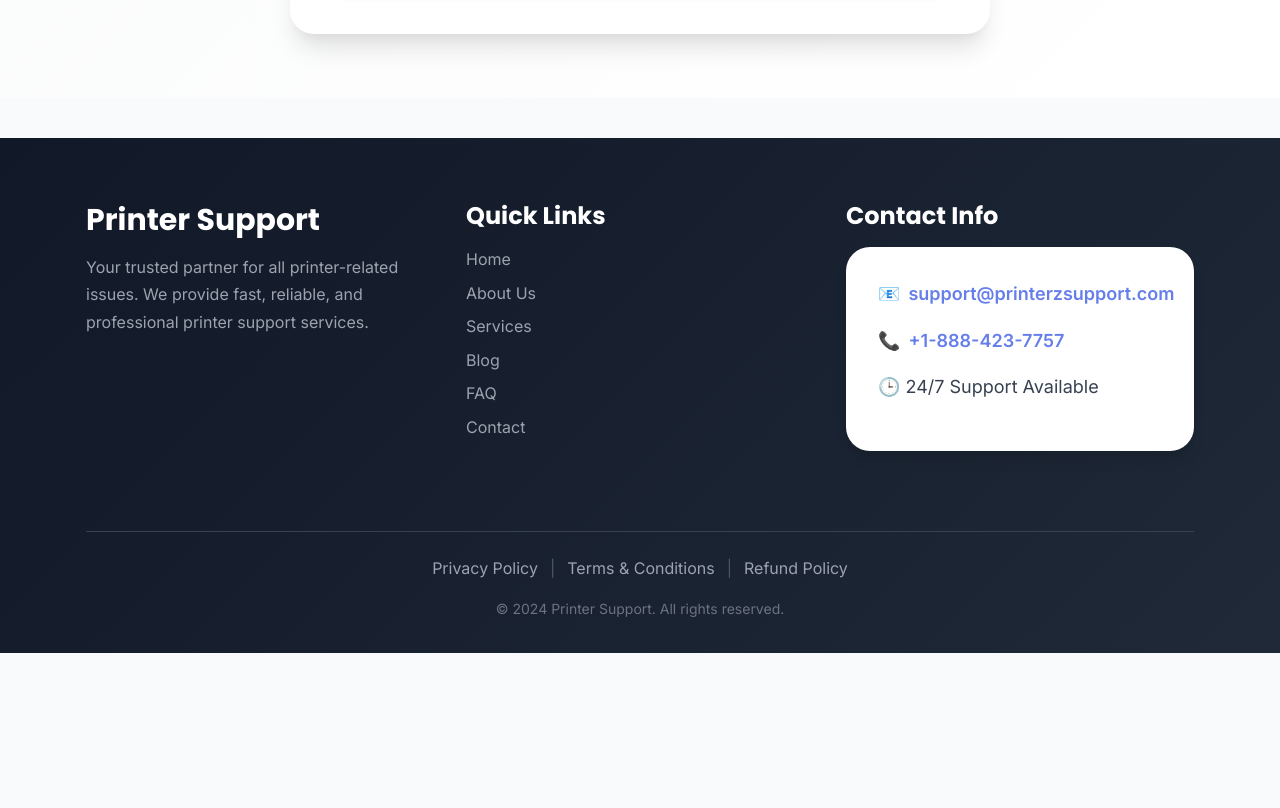
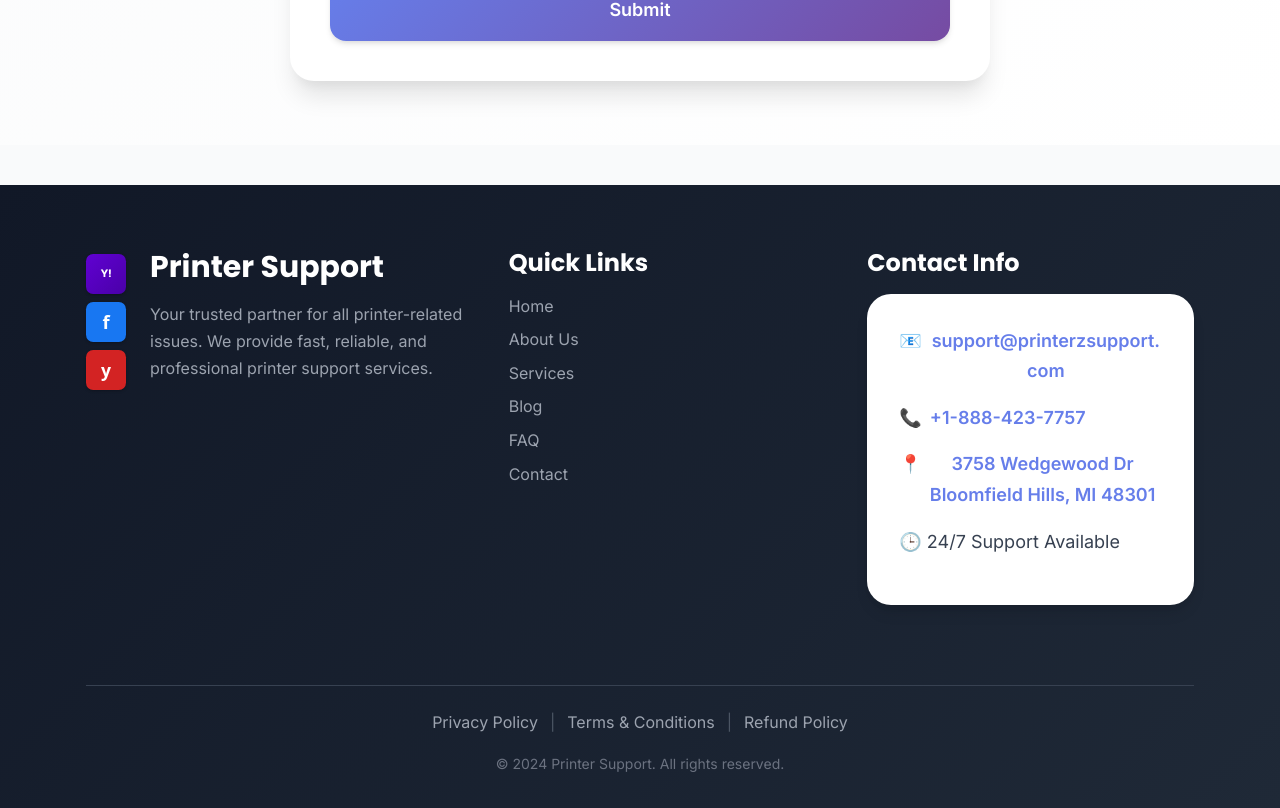
Before and after one commit to mshekhu1/printerzsupport, a Next.js app: page /contact in a window 1280 px wide. Shown: the part 1149-1957 px from the top of the page. Before the commit the page ends 1802 px from the top, so only its background shows below. Built offline with nearby package versions, Linux system fonts and the light colour scheme.

Commit message:
update changes

```diff
--- a/app/components/Footer.js
+++ b/app/components/Footer.js
@@ -4,6 +4,40 @@ export default function Footer({ style }) {
   return (
     <footer className="footer" style={style}>
       <div className="container">
+        <div className="footer-top-row">
+          <nav className="footer-listing-icons" aria-label="Listings and reviews">
+            <a
+              href="https://local.yahoo.com/info-240067504-printer-support-bloomfield-hills/"
+              className="footer-listing-icon footer-listing-icon-yahoo"
+              target="_blank"
+              rel="noopener noreferrer"
+              aria-label="Printer Support on Yahoo Local"
+              title="Yahoo Local"
+            >
+              <span aria-hidden="true">Y!</span>
+            </a>
+            <a
+              href="https://www.facebook.com/printercarepro"
+              className="footer-listing-icon footer-listing-icon-facebook"
+              target="_blank"
+              rel="noopener noreferrer"
+              aria-label="Printer Support on Facebook"
+              title="Facebook"
+            >
+              <span aria-hidden="true">f</span>
+            </a>
+            <a
+              href="https://m.yelp.com/biz/printer-support-bloomfield-hills"
+              className="footer-listing-icon footer-listing-icon-yelp"
+              target="_blank"
+              rel="noopener noreferrer"
+              aria-label="Printer Support on Yelp"
+              title="Yelp"
+            >
+              <span aria-hidden="true">y</span>
+            </a>
+          </nav>
+
           <div className="footer-content">
             <div className="footer-section">
               <h3>Printer Support</h3>
@@ -27,7 +61,19 @@ export default function Footer({ style }) {
               <div className="contact-info">
                 <p>📧 <a href="mailto:support@printerzsupport.com">support@printerzsupport.com</a></p>
                 <p>📞 <a href="tel:+1-888-423-7757">+1-888-423-7757</a></p>
+                <p>
+                  📍{' '}
+                  <a
+                    href="https://www.google.com/maps/search/?api=1&query=3758+Wedgewood+Dr%2C+Bloomfield+Hills%2C+MI+48301"
+                    target="_blank"
+                    rel="noopener noreferrer"
+                  >
+                    3758 Wedgewood Dr<br />
+                    Bloomfield Hills, MI 48301
+                  </a>
+                </p>
                 <p>🕒 24/7 Support Available</p>
+              </div>
             </div>
           </div>
         </div>
--- a/app/components/Home.js
+++ b/app/components/Home.js
@@ -95,7 +95,7 @@ export default function Home() {
                   Expert Printer Support
                 </h1>
                 <p className="hero-subtitle">
-                  Fast, friendly, and reliable help to install, repair, and optimize your printers.
+                  HP printer support for LaserJet, OfficeJet, DeskJet, and Envy—HP Smart, wireless setup, drivers, offline and error-code fixes, and print-quality issues—with experts available 24/7.
                 </p>
                 <div className="hero-actions">
                   <a href="tel:+1-888-423-7757" className="hero-phone">
--- a/app/contact/page.js
+++ b/app/contact/page.js
@@ -31,6 +31,16 @@ export default function ContactPage() {
         <div className="contact-info">
           <p>Email: <a href="mailto:support@printerzsupport.com">support@printerzsupport.com</a></p>
           <p>Phone: <a href="tel:+1-888-423-7757">+1-888-423-7757</a></p>
+          <p>
+            Address:{' '}
+            <a
+              href="https://www.google.com/maps/search/?api=1&query=3758+Wedgewood+Dr%2C+Bloomfield+Hills%2C+MI+48301"
+              target="_blank"
+              rel="noopener noreferrer"
+            >
+              3758 Wedgewood Dr, Bloomfield Hills, MI 48301
+            </a>
+          </p>
         </div>
         <form className="contact-form">
           <div className="form-group">
--- a/app/privacy-policy/page.js
+++ b/app/privacy-policy/page.js
@@ -114,6 +114,9 @@ export default function PrivacyPolicyPage() {
           <ul>
             <li><strong>Email:</strong> <a href="mailto:support@printerzsupport.com">support@printerzsupport.com</a></li>
             <li><strong>Phone:</strong> <a href="tel:+1-888-423-7757">+1-888-423-7757</a></li>
+            <li>
+              <strong>Mailing address:</strong> 3758 Wedgewood Dr, Bloomfield Hills, MI 48301, United States
+            </li>
           </ul>
         </div>
       </div>
--- a/app/refund-policy/page.js
+++ b/app/refund-policy/page.js
@@ -168,6 +168,9 @@ export default function RefundPolicyPage() {
           <ul>
             <li><strong>Email:</strong> <a href="mailto:support@printerzsupport.com">support@printerzsupport.com</a></li>
             <li><strong>Phone:</strong> <a href="tel:+1-888-423-7757">+1-888-423-7757</a></li>
+            <li>
+              <strong>Mailing address:</strong> 3758 Wedgewood Dr, Bloomfield Hills, MI 48301, United States
+            </li>
             <li><strong>Hours:</strong> 24/7 Support Available</li>
           </ul>
           <p>We are committed to resolving refund requests fairly and promptly. Our customer service team is available to assist you with any questions or concerns.</p>
--- a/app/terms-conditions/page.js
+++ b/app/terms-conditions/page.js
@@ -163,6 +163,9 @@ export default function TermsConditionsPage() {
           <ul>
             <li><strong>Email:</strong> <a href="mailto:support@printerzsupport.com">support@printerzsupport.com</a></li>
             <li><strong>Phone:</strong> <a href="tel:+1-888-423-7757">+1-888-423-7757</a></li>
+            <li>
+              <strong>Mailing address:</strong> 3758 Wedgewood Dr, Bloomfield Hills, MI 48301, United States
+            </li>
           </ul>
         </div>
       </div>
--- a/styles/globals/App.css
+++ b/styles/globals/App.css
@@ -325,11 +325,103 @@
   margin-top: auto;
 }
 
+.footer-top-row {
+  display: grid;
+  grid-template-columns: auto minmax(0, 1fr);
+  align-items: start;
+  gap: var(--spacing-6);
+  margin-bottom: var(--spacing-8);
+}
+
+.footer-listing-icons {
+  display: flex;
+  flex-direction: column;
+  gap: var(--spacing-2);
+  flex-shrink: 0;
+  padding-top: 0.35rem;
+}
+
+.footer-listing-icon {
+  display: inline-flex;
+  align-items: center;
+  justify-content: center;
+  width: 2.5rem;
+  height: 2.5rem;
+  border-radius: 0.45rem;
+  color: #fff;
+  text-decoration: none;
+  font-weight: 800;
+  line-height: 1;
+  flex-shrink: 0;
+  transition: transform var(--transition-fast), filter var(--transition-fast), box-shadow var(--transition-fast);
+  box-shadow: 0 1px 3px rgba(0, 0, 0, 0.25);
+}
+
+.footer-listing-icon:hover {
+  color: #fff;
+  transform: translateY(-2px);
+  filter: brightness(1.08);
+}
+
+.footer-listing-icon-yahoo {
+  background: linear-gradient(135deg, #6001d2 0%, #4a00a8 100%);
+  font-size: 0.65rem;
+  letter-spacing: -0.03em;
+}
+
+.footer-listing-icon-facebook {
+  background: #1877f2;
+  font-size: 1.15rem;
+  font-weight: 700;
+  font-family: system-ui, -apple-system, 'Segoe UI', Roboto, Helvetica, Arial, sans-serif;
+}
+
+.footer-listing-icon-yelp {
+  background: #d32323;
+  font-size: 1.1rem;
+  font-weight: 800;
+  font-family: system-ui, -apple-system, 'Segoe UI', Roboto, Helvetica, Arial, sans-serif;
+}
+
 .footer-content {
   display: grid;
-  grid-template-columns: repeat(auto-fit, minmax(250px, 1fr));
-  gap: var(--spacing-8);
-  margin-bottom: var(--spacing-8);
+  grid-template-columns: repeat(auto-fit, minmax(min(100%, 200px), 1fr));
+  gap: var(--spacing-6) var(--spacing-8);
+  min-width: 0;
+}
+
+.footer-section {
+  min-width: 0;
+}
+
+.footer-top-row .footer-content {
+  margin-bottom: 0;
+}
+
+@media (max-width: 991.98px) {
+  .footer-top-row {
+    gap: var(--spacing-5);
+    margin-bottom: var(--spacing-6);
+  }
+
+  .footer-content {
+    gap: var(--spacing-5) var(--spacing-6);
+  }
+}
+
+@media (max-width: 575.98px) {
+  .footer-top-row {
+    grid-template-columns: 1fr;
+    gap: var(--spacing-4);
+    margin-bottom: var(--spacing-6);
+  }
+
+  .footer-listing-icons {
+    flex-direction: row;
+    flex-wrap: wrap;
+    padding-top: 0;
+    gap: var(--spacing-2);
+  }
 }
 
 .footer-section h3,
@@ -343,6 +435,7 @@
   color: var(--gray-400);
   line-height: 1.7;
   margin-bottom: var(--spacing-4);
+  overflow-wrap: anywhere;
 }
 
 .footer-section ul {
@@ -356,26 +449,27 @@
 
 .footer-section ul li a {
   color: var(--gray-400);
-  transition: all var(--transition-fast);
+  transition: color var(--transition-fast), transform var(--transition-fast);
   display: inline-block;
+  max-width: 100%;
 }
 
 .footer-section ul li a:hover {
   color: var(--primary-light);
-  transform: translateX(5px);
-  padding-left: var(--spacing-2);
+  transform: translateX(4px);
 }
 
 .contact-info p {
   margin-bottom: var(--spacing-3);
   display: flex;
-  align-items: center;
+  align-items: flex-start;
   gap: var(--spacing-2);
 }
 
 .contact-info a {
   color: var(--gray-300);
   transition: color var(--transition-fast);
+  overflow-wrap: anywhere;
 }
 
 .contact-info a:hover {
```
Also changed, not shown: lib/utils/structuredData.js. Lines whose indentation alone changed are shown as unchanged.
